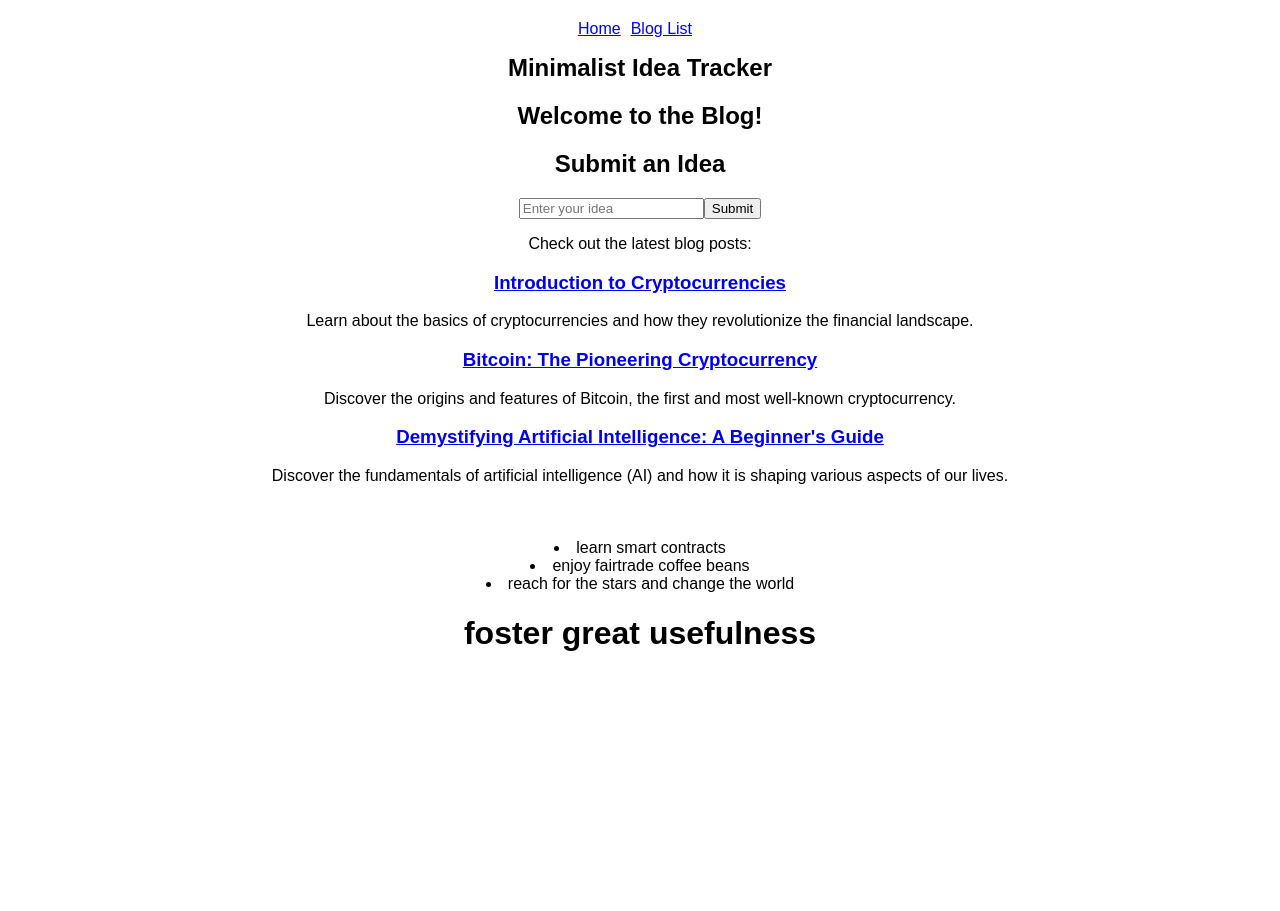
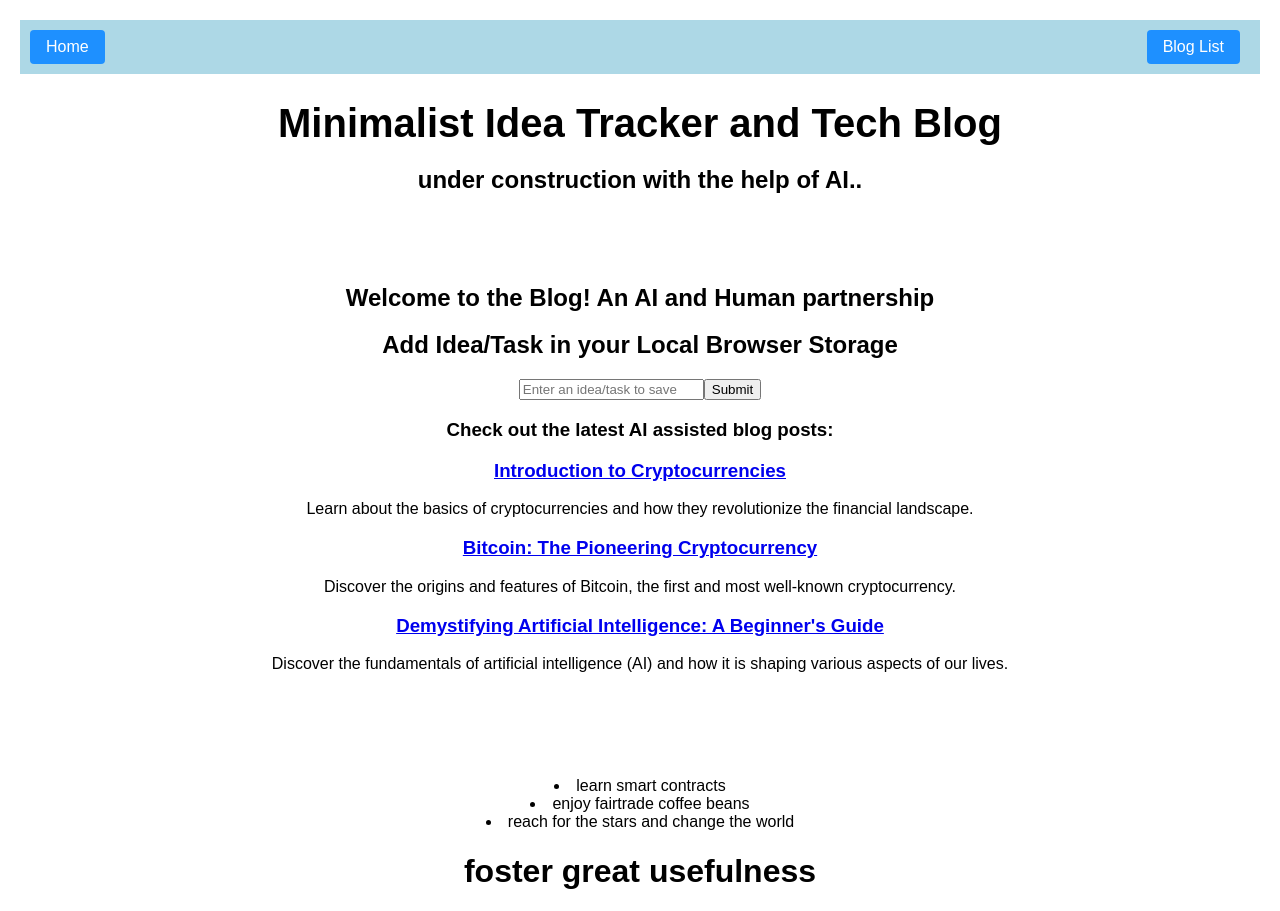
Before and after one commit to sbean0/smartbean, a React (Create React App) app: page /#/ in a window 1280 px wide. Before the commit the page ends 800 px from the top, so only its background shows below. Built offline with nearby package versions, Linux system fonts and the light colour scheme.

Commit message:
updated with features and styles

```diff
--- a/public/index.html
+++ b/public/index.html
@@ -26,7 +26,7 @@ div.transbox {
 <body>
 
 
-    <div class="transbox">
+
 
         <noscript>You need to enable JavaScript to run this app.</noscript>
         <div id="root"></div>
@@ -39,7 +39,7 @@ div.transbox {
 
 <h1> foster great usefulness</h1>
 </center>
-    </div>
+
 
 </body>
 </html>
--- a/src/App.js
+++ b/src/App.js
@@ -19,7 +19,8 @@ const App = () => {
       <div className="App">
       <Navbar /> {/* Add the Navbar component */}
 
-        <h1 className="title">Minimalist Idea Tracker</h1>
+        <h1 className="title">Minimalist Idea Tracker and Tech Blog</h1>
+        <h2>under construction with the help of AI..</h2>
 
         <Routes>
           <Route exact path="/" element={<Home blogPosts={blogData} />} />
--- a/src/components/BlogPost.js
+++ b/src/components/BlogPost.js
@@ -26,7 +26,7 @@
 // };
 import React from 'react';
 import { useParams, Link, useNavigate } from 'react-router-dom';
-import './styles.css';
+import '../styles.css';
 
 const BlogPost = ({ blogPosts }) => {
   const { postId } = useParams();
@@ -40,7 +40,7 @@ const BlogPost = ({ blogPosts }) => {
   }
 
   return (
-    <div>
+    <div className="blogpost">
       <h2>{post.title}</h2>
       <p>{post.content}</p>
       <p>Author: {post.author}</p>
--- a/src/components/Home.js
+++ b/src/components/Home.js
@@ -5,9 +5,9 @@ import SubmitIdea from './SubmitIdea';
 const Home = ({ blogPosts }) => {
   return (
     <div className="home">
-      <h2>Welcome to the Blog!</h2>
+      <h2>Welcome to the Blog! An AI and Human partnership</h2>
       <SubmitIdea /> {/* Add the IdeaTracker component here */}
-      <p>Check out the latest blog posts:</p>
+      <h3>Check out the latest AI assisted blog posts:</h3>
       <ul className="blog-list">
         {blogPosts.map((post) => (
           <li key={post.id} className="blog-item">
--- /dev/null
+++ b/src/components/IdeaList.js
@@ -0,0 +1,36 @@
+import React from 'react';
+
+const IdeaList = ({ ideas, onEditIdea, onDeleteIdea }) => {
+  const handleEdit = (index, e) => {
+    const updatedIdea = prompt('Enter the updated idea:', ideas[index]);
+    if (updatedIdea) {
+      onEditIdea(index, updatedIdea);
+    }
+  };
+
+  const handleDelete = (index) => {
+    if (window.confirm('Are you sure you want to delete this idea?')) {
+      onDeleteIdea(index);
+    }
+  };
+
+  return (
+    <div className="idea-list">
+      <h3>Previously Saved Ideas</h3>
+      <ul>
+        {ideas.map((idea, index) => (
+          <li key={index} className="idea-item">
+            <div className="idea-number">{index + 1}.</div>
+            <div className="idea-content">{idea}</div>
+            <div className="idea-actions">
+              <button className="nav-button edit-button" onClick={(e) => handleEdit(index, e)}>Edit</button>
+              <button className="nav-button delete-button" onClick={() => handleDelete(index)}>Delete</button>
+            </div>
+          </li>
+        ))}
+      </ul>
+    </div>
+  );
+};
+
+export default IdeaList;
--- a/src/components/Navbar.js
+++ b/src/components/Navbar.js
@@ -1,10 +1,10 @@
 import React from 'react';
 import { Link } from 'react-router-dom';
-import './styles.css'
+import '../styles.css'
 
 const Navbar = () => {
   return (
-    <nav>
+    <nav className="navbar">
       <Link to="/" className="nav-link">Home</Link>
       <Link to="/blog" className="nav-link">Blog List</Link> {/* Add the Blog List button */}
 
--- a/src/components/SubmitIdea.js
+++ b/src/components/SubmitIdea.js
@@ -1,5 +1,6 @@
 import React, { useState, useEffect } from 'react';
 import Modal from 'react-modal';
+import IdeaList from './IdeaList';
 
 const SubmitIdea = () => {
   const [idea, setIdea] = useState('');
@@ -13,11 +14,26 @@ const SubmitIdea = () => {
     }
   }, []);
 
+  // const handleSubmitIdea = (e) => {
+  //   e.preventDefault();
+
+  //   const ideas = [...savedIdeas, idea];
+  //   setSavedIdeas(ideas);
+  //   localStorage.setItem('ideas', JSON.stringify(ideas));
+
+  //   setIdea('');
+  //   setModalOpen(true);
+  // };
+
   const handleSubmitIdea = (e) => {
     e.preventDefault();
 
-    // Save the idea to localStorage
-    const ideas = [...savedIdeas, idea];
+    const currentDate = new Date().toLocaleDateString();
+    const ideaWithDate = `${idea} (Added on ${currentDate})`;
+
+    // Save the idea with date to localStorage
+    const ideas = [...savedIdeas, ideaWithDate];
+    setSavedIdeas(ideas);
     localStorage.setItem('ideas', JSON.stringify(ideas));
 
     // Clear the input field
@@ -25,6 +41,20 @@ const SubmitIdea = () => {
 
     // Open the modal
     setModalOpen(true);
+  };
+
+
+  const handleEditIdea = (index, updatedIdea) => {
+    const updatedIdeas = [...savedIdeas];
+    updatedIdeas[index] = updatedIdea;
+    setSavedIdeas(updatedIdeas);
+    localStorage.setItem('ideas', JSON.stringify(updatedIdeas));
+  };
+
+  const handleDeleteIdea = (index) => {
+    const updatedIdeas = savedIdeas.filter((_, i) => i !== index);
+    setSavedIdeas(updatedIdeas);
+    localStorage.setItem('ideas', JSON.stringify(updatedIdeas));
   };
 
   const handleInputChange = (e) => {
@@ -37,11 +67,11 @@ const SubmitIdea = () => {
 
   return (
     <div className="submit-idea">
-      <h2>Submit an Idea</h2>
+      <h2>Add Idea/Task in your Local Browser Storage</h2>
       <form onSubmit={handleSubmitIdea}>
         <input
           type="text"
-          placeholder="Enter your idea"
+          placeholder="Enter an idea/task to save"
           value={idea}
           onChange={handleInputChange}
         />
@@ -55,14 +85,11 @@ const SubmitIdea = () => {
       </Modal>
 
       {savedIdeas.length > 0 && (
-        <div className="previously-saved">
-          <h3>Previously Saved Ideas</h3>
-          <ul>
-            {savedIdeas.map((savedIdea, index) => (
-              <li key={index}>{savedIdea}</li>
-            ))}
-          </ul>
-        </div>
+        <IdeaList
+          ideas={savedIdeas}
+          onEditIdea={handleEditIdea}
+          onDeleteIdea={handleDeleteIdea}
+        />
       )}
     </div>
   );
--- a/src/components/styles.css
+++ /dev/null
@@ -1,33 +0,0 @@
-/* styles.css */
-body {
-  margin: 0;
-  padding: 0;
-  font-family: Arial, sans-serif;
-}
-
-.App {
-  text-align: center;
-  padding: 20px;
-}
-
-.title {
-  font-size: 24px;
-  margin-bottom: 20px;
-}
-
-.home {
-  text-align: center;
-}
-
-.blog-list {
-  list-style: none;
-  padding: 0;
-}
-
-.navbar {
-  padding: 10px;
-}
-
-.nav-link {
-  margin-right: 10px;
-}
--- /dev/null
+++ b/src/styles.css
@@ -0,0 +1,94 @@
+/* styles.css */
+body {
+  margin: 0;
+  padding: 0;
+  font-family: Arial, sans-serif;
+}
+
+.App {
+  text-align: center;
+  padding: 20px;
+}
+
+.title {
+  font-size: 40px;
+  margin-bottom: 1px;
+}
+
+.home {
+  text-align: ceneter;
+  padding: 50px 150px;
+}
+.blogpost {
+  text-align: left;
+  padding: 50px 150px;
+}
+
+.blog-list {
+  list-style: none;
+  padding: 0;
+}
+
+.nav-link {
+  margin-right: 10px;
+}
+
+.navbar {
+  display: flex;
+  justify-content: space-between;
+  background-color: lightblue;
+  padding: 10px;
+}
+
+.navbar a {
+  color: white;
+  text-decoration: none;
+  padding: 8px 16px;
+  border-radius: 4px;
+  background-color: dodgerblue;
+}
+
+.navbar a:hover {
+  background-color: deepskyblue;
+}
+.nav-button {
+  padding: 4px 8px;
+  border: 1px solid #eff3f5;
+  background-color: #00a0e6;
+  color: #fff;
+  font-weight: bold;
+  text-decoration: none;
+  cursor: pointer;
+  font-size: 12px;
+  line-height: 1;
+}
+
+.nav-button:hover {
+  background-color: #007bbf;
+  border-color: #2e414b;
+}
+
+
+.idea-item {
+  display: flex;
+  align-items: center;
+  margin-bottom: 2px;
+}
+
+.idea-content {
+  flex-grow: 1;
+  padding: 5px;
+  text-align: left;
+  border-radius: 5px;
+  background-color: lightblue;
+}
+
+.idea-actions {
+  display: flex;
+  gap: 5px;
+}
+
+.edit-button,
+.delete-button {
+  padding: 5px;
+}
```
Also changed, not shown: 15 other files (tests, documents, lock files or other folders).
